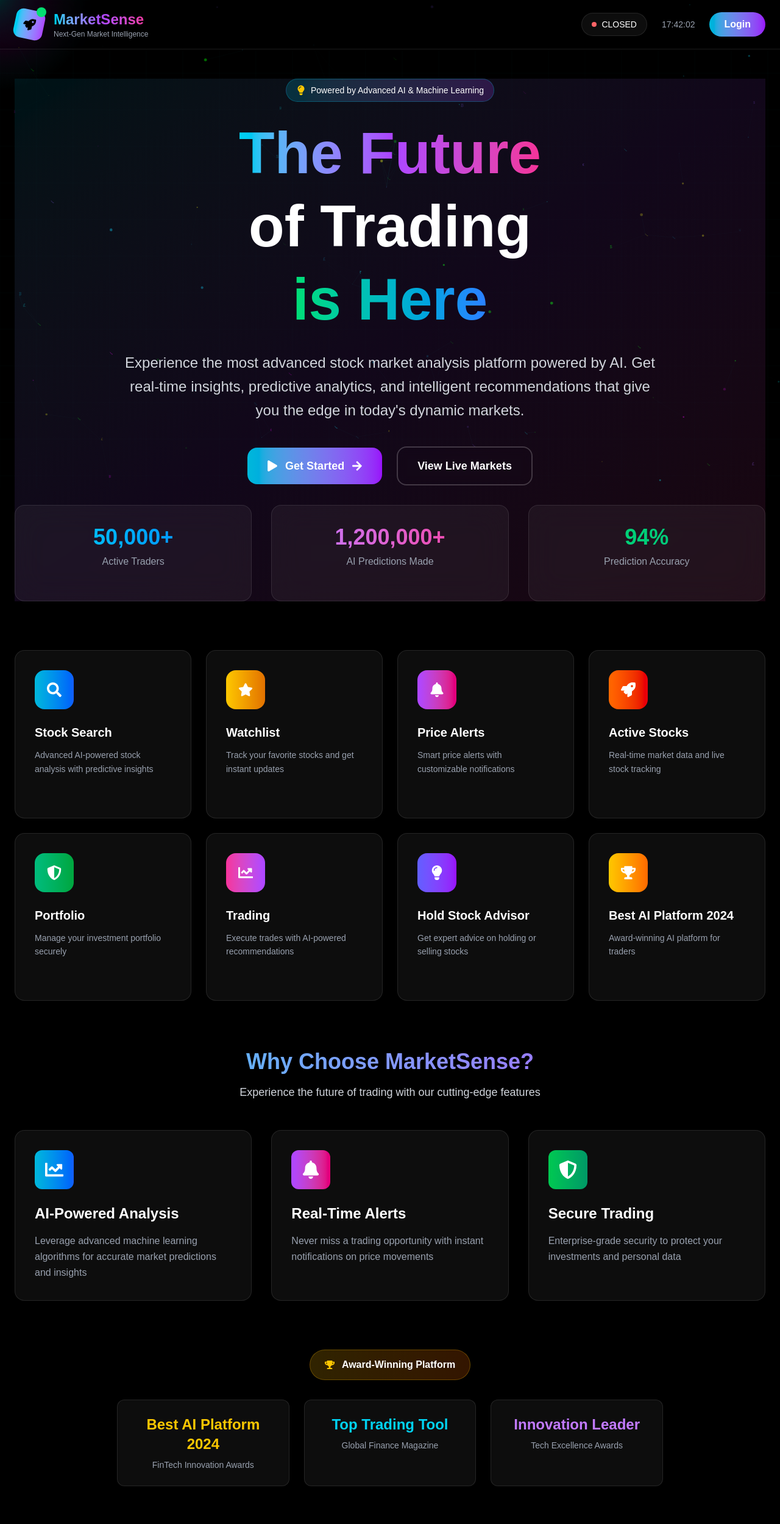
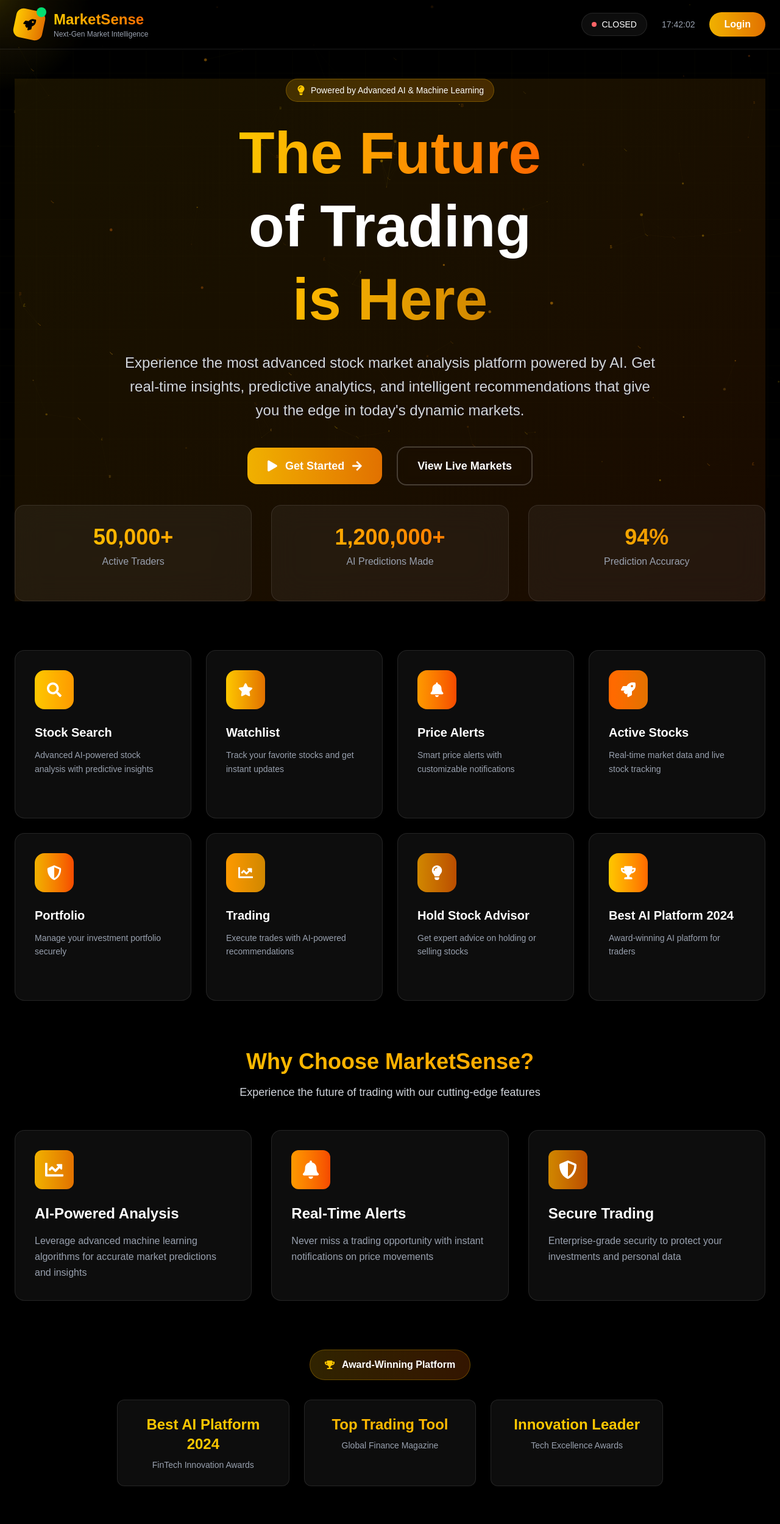
Before and after one commit to hemantmm/StockMarketAnalysis, a Next.js app in the folder frontend/: page / in a window 1280 px wide. Shown: the top 2499 px of the page at 61% size. Built offline with nearby package versions, Linux system fonts and the light colour scheme.

Commit message:
fix: home page ui
Signed-off-by: Hemant M Mehta <hemant29mehta@gmail.com>

```diff
--- a/frontend/src/app/page.tsx
+++ b/frontend/src/app/page.tsx
@@ -99,7 +99,7 @@ const HomePage = () => {
         vy: (Math.random() - 0.5) * 0.3,
         size: Math.random() * 2 + 0.5,
         opacity: Math.random() * 0.4 + 0.1,
-        color: ['#00ffff', '#ff00ff', '#ffff00', '#00ff00', '#8b5cf6', '#06b6d4'][Math.floor(Math.random() * 6)],
+        color: ['#FFD700', '#FDB931', '#FFBF00', '#F59E0B', '#D97706', '#B45309'][Math.floor(Math.random() * 6)],
         type: ['currency', 'graph', 'dot'][Math.floor(Math.random() * 3)] as 'currency' | 'graph' | 'dot'
       });
     }
@@ -140,7 +140,7 @@ const HomePage = () => {
           const distance = Math.sqrt(dx * dx + dy * dy);
 
           if (distance < 100) {
-            ctx.strokeStyle = `rgba(0, 255, 255, ${0.1 * (1 - distance / 100)})`;
+            ctx.strokeStyle = `rgba(255, 215, 0, ${0.1 * (1 - distance / 100)})`;
             ctx.lineWidth = 0.5;
             ctx.beginPath();
             ctx.moveTo(particles[i].x, particles[i].y);
@@ -154,7 +154,7 @@ const HomePage = () => {
     const animate = () => {
       ctx.clearRect(0, 0, canvas.width, canvas.height);
 
-      ctx.strokeStyle = 'rgba(0, 255, 255, 0.03)';
+      ctx.strokeStyle = 'rgba(255, 215, 0, 0.03)';
       ctx.lineWidth = 0.5;
       const gridSize = 60;
       for (let x = 0; x < canvas.width; x += gridSize) {
@@ -174,9 +174,9 @@ const HomePage = () => {
         mouseRef.current.x, mouseRef.current.y, 0,
         mouseRef.current.x, mouseRef.current.y, 150
       );
-      gradient.addColorStop(0, 'rgba(0, 255, 255, 0.2)');
-      gradient.addColorStop(0.5, 'rgba(255, 0, 255, 0.08)');
-      gradient.addColorStop(1, 'rgba(0, 255, 255, 0)');
+      gradient.addColorStop(0, 'rgba(255, 215, 0, 0.2)');
+      gradient.addColorStop(0.5, 'rgba(218, 165, 32, 0.08)');
+      gradient.addColorStop(1, 'rgba(255, 215, 0, 0)');
       ctx.fillStyle = gradient;
       ctx.fillRect(0, 0, canvas.width, canvas.height);
 
@@ -214,13 +214,13 @@ const HomePage = () => {
   };
 
   const navigationItems = [
-    { label: "Stock Search", icon: FaSearch, action: () => router.push("/StockSearchs"), color: "from-cyan-500 to-blue-600", description: "Advanced AI-powered stock analysis with predictive insights" },
+    { label: "Stock Search", icon: FaSearch, action: () => router.push("/StockSearchs"), color: "from-yellow-400 to-amber-500", description: "Advanced AI-powered stock analysis with predictive insights" },
     { label: "Watchlist", icon: FaStar, action: () => router.push("/Watchlist"), color: "from-yellow-400 to-amber-600", description: "Track your favorite stocks and get instant updates" },
-    { label: "Price Alerts", icon: FaBell, action: () => router.push("/Notifier"), color: "from-purple-500 to-pink-600", description: "Smart price alerts with customizable notifications" },
-    { label: "Active Stocks", icon: FaRocket, action: () => router.push("/ActiveStocks"), color: "from-orange-500 to-red-600", description: "Real-time market data and live stock tracking" },
-    { label: "Portfolio", icon: FaShieldAlt, action: () => router.push("/Portfolio"), color: "from-emerald-500 to-green-600", description: "Manage your investment portfolio securely" },
-    { label: "Trading", icon: FaChartLine, action: () => router.push("/Trading"), color: "from-pink-500 to-purple-500", description: "Execute trades with AI-powered recommendations" },
-    { label: "Hold Stock Advisor", icon: FaLightbulb, action: () => router.push("/HoldStock"), color: "from-indigo-500 to-purple-600", description: "Get expert advice on holding or selling stocks" },
+    { label: "Price Alerts", icon: FaBell, action: () => router.push("/Notifier"), color: "from-amber-500 to-orange-600", description: "Smart price alerts with customizable notifications" },
+    { label: "Active Stocks", icon: FaRocket, action: () => router.push("/ActiveStocks"), color: "from-orange-500 to-amber-600", description: "Real-time market data and live stock tracking" },
+    { label: "Portfolio", icon: FaShieldAlt, action: () => router.push("/Portfolio"), color: "from-yellow-500 to-orange-600", description: "Manage your investment portfolio securely" },
+    { label: "Trading", icon: FaChartLine, action: () => router.push("/Trading"), color: "from-amber-500 to-yellow-600", description: "Execute trades with AI-powered recommendations" },
+    { label: "Hold Stock Advisor", icon: FaLightbulb, action: () => router.push("/HoldStock"), color: "from-yellow-600 to-amber-700", description: "Get expert advice on holding or selling stocks" },
     { label: "Best AI Platform 2024", icon: FaTrophy, action: () => router.push("/BestAIPlatform"), color: "from-yellow-400 to-orange-500", description: "Award-winning AI platform for traders" }
   ];
 
@@ -236,13 +236,13 @@ const HomePage = () => {
         <div className="max-w-7xl mx-auto flex justify-between items-center">
           <div className="flex items-center space-x-4">
             <div className="relative">
-              <div className="w-12 h-12 bg-gradient-to-r from-cyan-400 to-purple-500 rounded-xl flex items-center justify-center transform rotate-12 hover:rotate-0 transition-transform duration-500">
+              <div className="w-12 h-12 bg-gradient-to-r from-yellow-400 to-amber-600 rounded-xl flex items-center justify-center transform rotate-12 hover:rotate-0 transition-transform duration-500">
                 <FaRocket className="text-black text-xl" />
               </div>
               <div className="absolute -top-1 -right-1 w-4 h-4 bg-green-400 rounded-full animate-pulse"></div>
             </div>
             <div>
-              <h1 className="text-2xl font-bold bg-gradient-to-r from-cyan-400 via-purple-500 to-pink-500 bg-clip-text text-transparent">
+              <h1 className="text-2xl font-bold bg-gradient-to-r from-yellow-400 via-amber-500 to-orange-500 bg-clip-text text-transparent">
                 MarketSense
               </h1>
               <p className="text-xs text-gray-400">Next-Gen Market Intelligence</p>
@@ -267,7 +267,7 @@ const HomePage = () => {
             ) : (
               <button
                 onClick={() => router.push("/Login")}
-                className="px-6 py-2 bg-gradient-to-r from-cyan-500 to-purple-600 rounded-full font-semibold hover:shadow-lg hover:shadow-cyan-500/25 transition-all duration-300 transform hover:scale-105"
+                className="px-6 py-2 bg-gradient-to-r from-yellow-500 to-amber-600 rounded-full font-semibold hover:shadow-lg hover:shadow-yellow-500/25 transition-all duration-300 transform hover:scale-105"
               >
                 Login
               </button>
@@ -282,22 +282,22 @@ const HomePage = () => {
           <section className="text-center mb-20 relative">
             <div className="absolute inset-0 pointer-events-none z-0">
               {/* Subtle animated gradient overlay */}
-              <div className="w-full h-full bg-gradient-to-br from-cyan-500/10 via-purple-500/10 to-pink-500/10 animate-pulse-slow"></div>
+              <div className="w-full h-full bg-gradient-to-br from-yellow-500/10 via-amber-500/10 to-orange-500/10 animate-pulse-slow"></div>
             </div>
             <div className="relative z-10">
               <div className="mb-8">
-                <div className="inline-flex items-center px-4 py-2 rounded-full bg-gradient-to-r from-cyan-500/20 to-purple-500/20 border border-cyan-500/30 backdrop-blur-sm mb-6">
+                <div className="inline-flex items-center px-4 py-2 rounded-full bg-gradient-to-r from-yellow-500/20 to-amber-500/20 border border-yellow-500/30 backdrop-blur-sm mb-6">
                   <FaLightbulb className="text-yellow-400 mr-2 animate-pulse" />
                   <span className="text-sm font-medium">Powered by Advanced AI & Machine Learning</span>
                 </div>
                 <h1 className="text-6xl md:text-8xl font-bold leading-tight mb-6">
-                  <span className="bg-gradient-to-r from-cyan-400 via-purple-500 to-pink-500 bg-clip-text text-transparent animate-pulse">
+                  <span className="bg-gradient-to-r from-yellow-400 via-amber-500 to-orange-500 bg-clip-text text-transparent animate-pulse">
                     The Future
                   </span>
                   <br />
                   <span className="text-white">of Trading</span>
                   <br />
-                  <span className="bg-gradient-to-r from-green-400 to-blue-500 bg-clip-text text-transparent">
+                  <span className="bg-gradient-to-r from-amber-400 to-yellow-600 bg-clip-text text-transparent">
                     is Here
                   </span>
                 </h1>
@@ -309,14 +309,14 @@ const HomePage = () => {
                 <div className="flex flex-col sm:flex-row items-center justify-center gap-6 mt-10">
                   <button
                     onClick={handleGetStarted}
-                    className="group px-8 py-4 bg-gradient-to-r from-cyan-500 to-purple-600 rounded-2xl font-bold text-lg hover:shadow-2xl hover:shadow-cyan-500/25 transition-all duration-500 transform hover:scale-105 relative overflow-hidden"
+                    className="group px-8 py-4 bg-gradient-to-r from-yellow-500 to-amber-600 rounded-2xl font-bold text-lg hover:shadow-2xl hover:shadow-yellow-500/25 transition-all duration-500 transform hover:scale-105 relative overflow-hidden"
                   >
                     <span className="relative z-10 flex items-center">
                       <FaPlay className="mr-3" />
                       Get Started
                       <FaArrowRight className="ml-3 group-hover:translate-x-1 transition-transform" />
                     </span>
-                    <div className="absolute inset-0 bg-gradient-to-r from-cyan-600 to-purple-700 opacity-0 group-hover:opacity-100 transition-opacity duration-300"></div>
+                    <div className="absolute inset-0 bg-gradient-to-r from-yellow-600 to-amber-700 opacity-0 group-hover:opacity-100 transition-opacity duration-300"></div>
                   </button>
                   <button
                     onClick={() => router.push("/ActiveStocks")}
@@ -334,11 +334,11 @@ const HomePage = () => {
                   onClick={() => setShowModal({ type: "users", open: true })}
                   title="Click to see more about active traders"
                 >
-                  <div className="text-4xl font-bold bg-gradient-to-r from-cyan-400 to-blue-500 bg-clip-text text-transparent mb-2">
+                  <div className="text-4xl font-bold bg-gradient-to-r from-yellow-400 to-amber-500 bg-clip-text text-transparent mb-2">
                     {(animatedNumbers.users || 0).toLocaleString()}+
                   </div>
                   <div className="text-gray-400 font-medium">Active Traders</div>
-                  <div className="w-full h-1 bg-gradient-to-r from-cyan-400 to-blue-500 rounded-full mt-4 transform scale-x-0 group-hover:scale-x-100 transition-transform duration-500"></div>
+                  <div className="w-full h-1 bg-gradient-to-r from-yellow-400 to-amber-500 rounded-full mt-4 transform scale-x-0 group-hover:scale-x-100 transition-transform duration-500"></div>
                 </div>
                 <div
                   className="backdrop-blur-xl bg-white/5 border border-white/10 rounded-2xl p-8 hover:bg-white/10 transition-all duration-300 group cursor-pointer"
@@ -346,11 +346,11 @@ const HomePage = () => {
                   onClick={() => setShowModal({ type: "predictions", open: true })}
                   title="Click to see more about AI predictions"
                 >
-                  <div className="text-4xl font-bold bg-gradient-to-r from-purple-400 to-pink-500 bg-clip-text text-transparent mb-2">
+                  <div className="text-4xl font-bold bg-gradient-to-r from-amber-400 to-orange-500 bg-clip-text text-transparent mb-2">
                     {(animatedNumbers.predictions || 0).toLocaleString()}+
                   </div>
                   <div className="text-gray-400 font-medium">AI Predictions Made</div>
-                  <div className="w-full h-1 bg-gradient-to-r from-purple-400 to-pink-500 rounded-full mt-4 transform scale-x-0 group-hover:scale-x-100 transition-transform duration-500"></div>
+                  <div className="w-full h-1 bg-gradient-to-r from-amber-400 to-orange-500 rounded-full mt-4 transform scale-x-0 group-hover:scale-x-100 transition-transform duration-500"></div>
                 </div>
                 <div
                   className="backdrop-blur-xl bg-white/5 border border-white/10 rounded-2xl p-8 hover:bg-white/10 transition-all duration-300 group cursor-pointer"
@@ -358,11 +358,11 @@ const HomePage = () => {
                   onClick={() => setShowModal({ type: "accuracy", open: true })}
                   title="Click to see more about prediction accuracy"
                 >
-                  <div className="text-4xl font-bold bg-gradient-to-r from-green-400 to-emerald-500 bg-clip-text text-transparent mb-2">
+                  <div className="text-4xl font-bold bg-gradient-to-r from-yellow-400 to-amber-600 bg-clip-text text-transparent mb-2">
                     {animatedNumbers.accuracy || 0}%
                   </div>
                   <div className="text-gray-400 font-medium">Prediction Accuracy</div>
-                  <div className="w-full h-1 bg-gradient-to-r from-green-400 to-emerald-500 rounded-full mt-4 transform scale-x-0 group-hover:scale-x-100 transition-transform duration-500"></div>
+                  <div className="w-full h-1 bg-gradient-to-r from-yellow-400 to-amber-600 rounded-full mt-4 transform scale-x-0 group-hover:scale-x-100 transition-transform duration-500"></div>
                 </div>
               </div>
             </div>
@@ -381,13 +381,13 @@ const HomePage = () => {
                   <div className={`w-16 h-16 bg-gradient-to-r ${item.color} rounded-2xl flex items-center justify-center mb-6 group-hover:scale-110 transition-transform duration-300`}>
                     <item.icon className="text-2xl text-white" />
                   </div>
-                  <h3 className="text-xl font-bold mb-3 text-white group-hover:text-transparent group-hover:bg-gradient-to-r group-hover:from-cyan-400 group-hover:to-purple-500 group-hover:bg-clip-text transition-all duration-300">
+                  <h3 className="text-xl font-bold mb-3 text-white group-hover:text-transparent group-hover:bg-gradient-to-r group-hover:from-yellow-400 group-hover:to-amber-500 group-hover:bg-clip-text transition-all duration-300">
                     {item.label}
                   </h3>
                   <p className="text-gray-400 text-sm leading-relaxed">
                     {item.description}
                   </p>
-                  <div className="flex items-center mt-4 text-sm font-medium text-cyan-400 opacity-0 group-hover:opacity-100 transition-opacity duration-300">
+                  <div className="flex items-center mt-4 text-sm font-medium text-yellow-400 opacity-0 group-hover:opacity-100 transition-opacity duration-300">
                     Explore <FaArrowRight className="ml-2 group-hover:translate-x-1 transition-transform" />
                   </div>
                 </div>
@@ -398,7 +398,7 @@ const HomePage = () => {
 
           <div className="mb-20">
             <div className="text-center mb-12">
-              <h2 className="text-4xl font-bold mb-4 bg-gradient-to-r from-cyan-400 to-purple-500 bg-clip-text text-transparent">
+              <h2 className="text-4xl font-bold mb-4 bg-gradient-to-r from-yellow-400 to-amber-500 bg-clip-text text-transparent">
                 Why Choose MarketSense?
               </h2>
               <p className="text-gray-300 text-lg max-w-2xl mx-auto">
@@ -408,7 +408,7 @@ const HomePage = () => {
 
             <div className="grid grid-cols-1 md:grid-cols-3 gap-8">
               <div className="backdrop-blur-xl bg-white/5 border border-white/10 rounded-2xl p-8 hover:bg-white/10 transition-all duration-300">
-                <div className="w-16 h-16 bg-gradient-to-r from-cyan-500 to-blue-600 rounded-xl flex items-center justify-center mb-6">
+                <div className="w-16 h-16 bg-gradient-to-r from-yellow-500 to-amber-600 rounded-xl flex items-center justify-center mb-6">
                   <FaChartLine className="text-3xl text-white" />
                 </div>
                 <h3 className="text-2xl font-bold text-white mb-4">AI-Powered Analysis</h3>
@@ -418,7 +418,7 @@ const HomePage = () => {
               </div>
 
               <div className="backdrop-blur-xl bg-white/5 border border-white/10 rounded-2xl p-8 hover:bg-white/10 transition-all duration-300">
-                <div className="w-16 h-16 bg-gradient-to-r from-purple-500 to-pink-600 rounded-xl flex items-center justify-center mb-6">
+                <div className="w-16 h-16 bg-gradient-to-r from-amber-500 to-orange-600 rounded-xl flex items-center justify-center mb-6">
                   <FaBell className="text-3xl text-white" />
                 </div>
                 <h3 className="text-2xl font-bold text-white mb-4">Real-Time Alerts</h3>
@@ -428,7 +428,7 @@ const HomePage = () => {
               </div>
 
               <div className="backdrop-blur-xl bg-white/5 border border-white/10 rounded-2xl p-8 hover:bg-white/10 transition-all duration-300">
-                <div className="w-16 h-16 bg-gradient-to-r from-green-500 to-emerald-600 rounded-xl flex items-center justify-center mb-6">
+                <div className="w-16 h-16 bg-gradient-to-r from-yellow-600 to-amber-700 rounded-xl flex items-center justify-center mb-6">
                   <FaShieldAlt className="text-3xl text-white" />
                 </div>
                 <h3 className="text-2xl font-bold text-white mb-4">Secure Trading</h3>
@@ -451,11 +451,11 @@ const HomePage = () => {
                 <div className="text-sm text-gray-400">FinTech Innovation Awards</div>
               </div>
               <div className="backdrop-blur-xl bg-white/5 border border-white/10 rounded-xl p-6">
-                <div className="text-2xl font-bold text-cyan-400 mb-2">Top Trading Tool</div>
+                <div className="text-2xl font-bold text-amber-400 mb-2">Top Trading Tool</div>
                 <div className="text-sm text-gray-400">Global Finance Magazine</div>
               </div>
               <div className="backdrop-blur-xl bg-white/5 border border-white/10 rounded-xl p-6">
-                <div className="text-2xl font-bold text-purple-400 mb-2">Innovation Leader</div>
+                <div className="text-2xl font-bold text-yellow-400 mb-2">Innovation Leader</div>
                 <div className="text-sm text-gray-400">Tech Excellence Awards</div>
               </div>
             </div>
@@ -464,7 +464,7 @@ const HomePage = () => {
           {/* Testimonial Section */}
           {user == null && (
             <div className="max-w-3xl mx-auto my-16">
-              <div className="bg-gradient-to-r from-cyan-500/10 to-purple-500/10 border border-cyan-400/20 rounded-2xl p-8 shadow-xl text-center">
+              <div className="bg-gradient-to-r from-yellow-500/10 to-amber-500/10 border border-yellow-400/20 rounded-2xl p-8 shadow-xl text-center">
                 <div className="flex items-center justify-center mb-4">
                   <FaStar className="text-yellow-400 text-2xl" />
                   <FaStar className="text-yellow-400 text-2xl" />
@@ -475,7 +475,7 @@ const HomePage = () => {
                 <blockquote className="text-xl font-semibold text-white mb-2">
                   “MarketSense has completely transformed my trading experience. The AI-powered insights are spot on and the platform is incredibly easy to use. Highly recommended for anyone serious about investing!”
                 </blockquote>
-                <div className="text-cyan-400 font-bold">— HMM., Chennai</div>
+                <div className="text-amber-400 font-bold">— HMM., Chennai</div>
                 <div className="text-gray-400 text-sm mt-2">Active Trader & Investor</div>
               </div>
             </div>
@@ -510,7 +510,7 @@ const HomePage = () => {
               {showModal.type === "accuracy" && "Our prediction accuracy is 94% based on backtests."}
             </p>
             <button
-              className="mt-6 px-4 py-2 bg-gradient-to-r from-cyan-500 to-purple-600 text-white rounded-full"
+              className="mt-6 px-4 py-2 bg-gradient-to-r from-yellow-500 to-amber-600 text-white rounded-full"
               onClick={() => setShowModal({ type: "", open: false })}
             >
               Close
```
